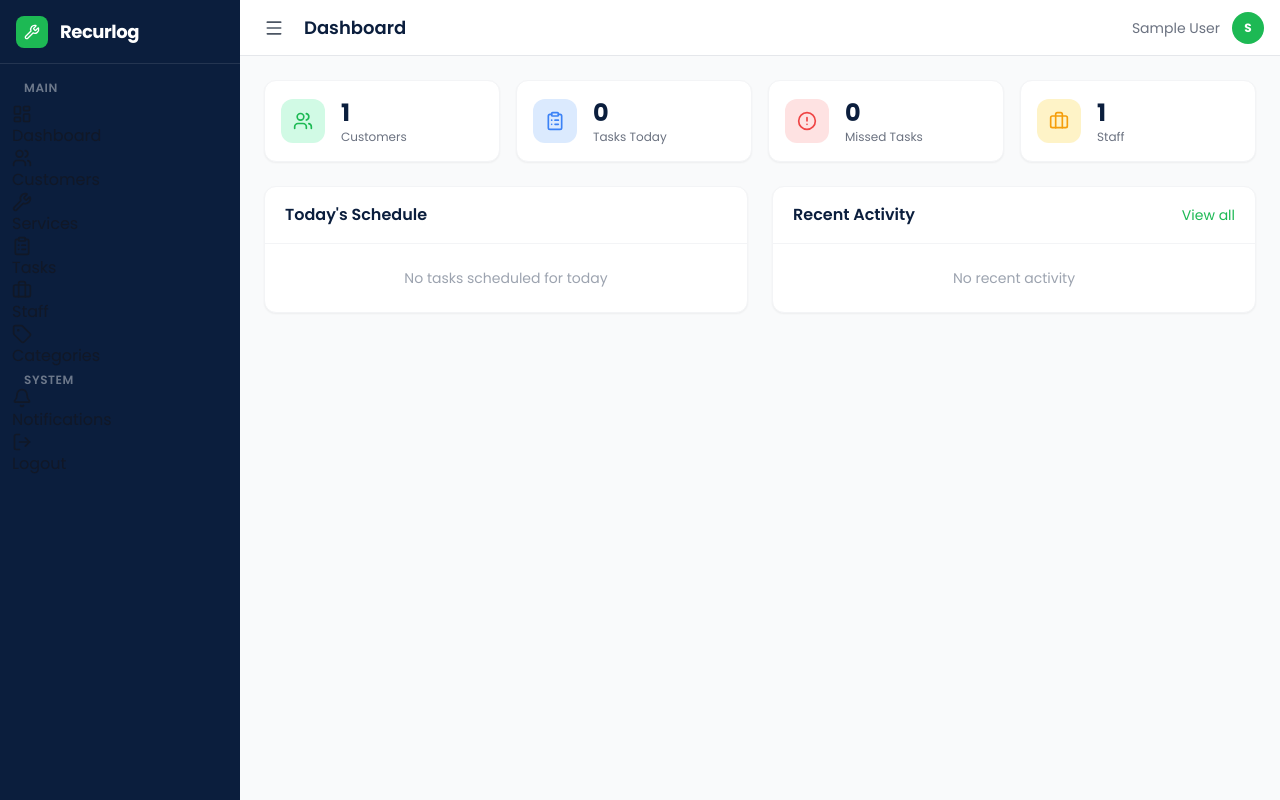
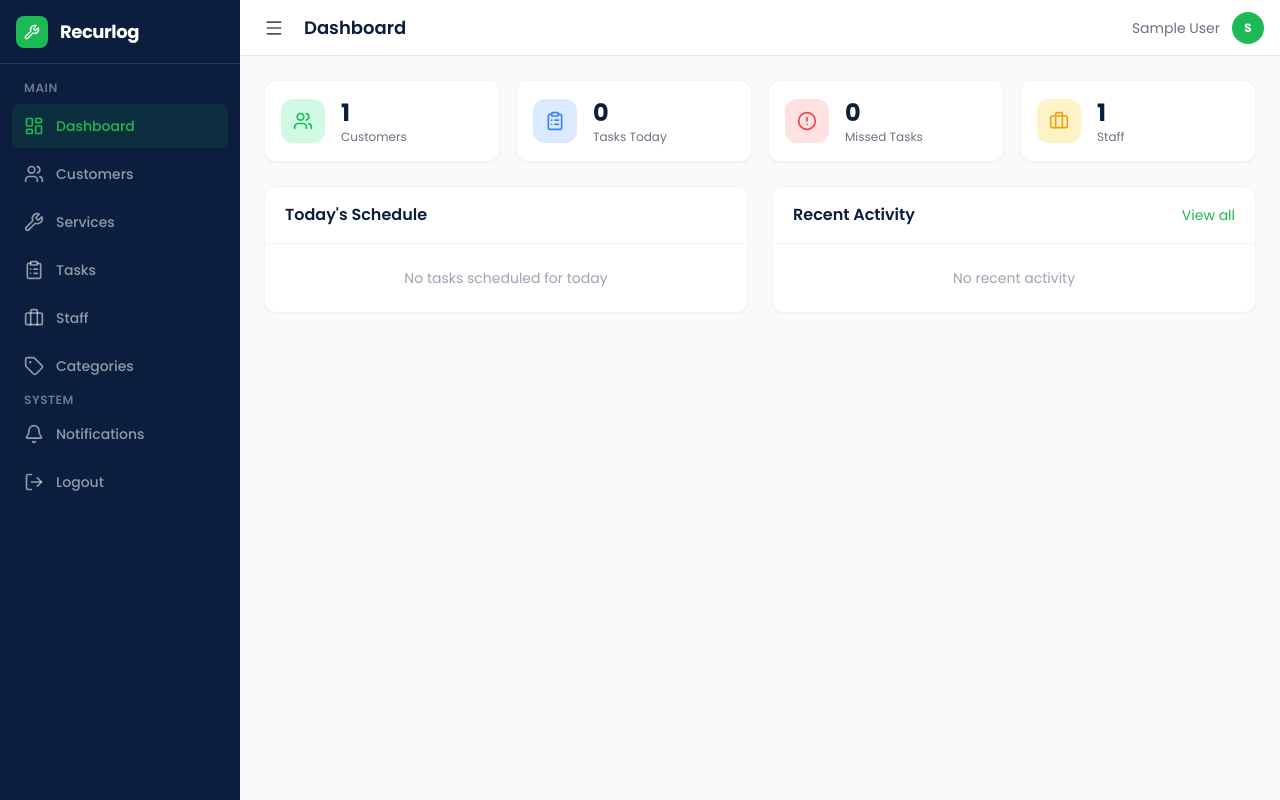
Before and after one commit to isoftrosolutions/recurlog, a PHP site: page /admin/dashboard.php in a window 1280 px wide. Run offline with PHP 8.4, Linux system fonts and the light colour scheme; the visitor is signed in with stand-in values (Sample User, id 1); data that the repository does not hold is empty; some libraries are stand-ins or nearby versions.

Commit message:
Fix admin sidebar — add missing nav link hover/active styles, fix collapsed selector, override custom.css conflicts

```diff
--- a/admin-assets/admin.css
+++ b/admin-assets/admin.css
@@ -1,49 +1,130 @@
-/* Admin panel overrides & sidebar layout */
+/* Admin panel — sidebar & layout */
+
+/* Override custom.css sidebar defaults for admin */
 .sidebar {
-  width: 240px;
+  width: 240px !important;
+  max-width: 240px !important;
   min-height: 100vh;
-  background: var(--color-navy);
-  position: fixed;
+  background: var(--color-navy) !important;
+  position: fixed !important;
   top: 0;
   left: 0;
   z-index: 40;
   display: flex;
   flex-direction: column;
+  transform: none !important;
+  transition: width 0.2s ease;
 }
 
 .sidebar.collapsed {
-  width: 60px;
+  width: 60px !important;
 }
+
+/* Sidebar brand */
+.sidebar-brand-name {
+  font-size: 18px;
+  font-weight: 700;
+  color: #fff;
+  white-space: nowrap;
+  overflow: hidden;
+}
+
+/* Sidebar section titles */
+.sidebar-section-title {
+  font-size: 11px;
+  font-weight: 600;
+  color: rgba(255,255,255,0.35);
+  text-transform: uppercase;
+  letter-spacing: 0.05em;
+  padding: 0 12px;
+  margin-bottom: 6px;
+  white-space: nowrap;
+  overflow: hidden;
+}
+
+/* Sidebar nav links */
+.sidebar-link {
+  display: flex;
+  align-items: center;
+  gap: 12px;
+  padding: 10px 12px;
+  border-radius: 8px;
+  font-size: 14px;
+  font-weight: 500;
+  color: rgba(255,255,255,0.55);
+  text-decoration: none;
+  transition: all 150ms;
+  min-height: 44px;
+  white-space: nowrap;
+  overflow: hidden;
+}
+
+.sidebar-link:hover {
+  color: #fff;
+  background: rgba(255,255,255,0.06);
+}
+
+.sidebar-link:active {
+  background: rgba(255,255,255,0.1);
+}
+
+.sidebar-link.active {
+  color: #1DB954;
+  background: rgba(29, 185, 84, 0.1);
+}
+
+.sidebar-link i {
+  width: 20px;
+  height: 20px;
+  flex-shrink: 0;
+}
+
+.sidebar-link span {
+  flex: 1;
+  overflow: hidden;
+  text-overflow: ellipsis;
+}
+
+/* Collapsed state */
 .sidebar.collapsed .sidebar-brand-name,
 .sidebar.collapsed .sidebar-link span,
 .sidebar.collapsed .sidebar-section-title {
   display: none;
 }
+
 .sidebar.collapsed .sidebar-link {
   justify-content: center;
   padding: 10px 0;
 }
 
+.sidebar.collapsed .sidebar-nav-wrap {
+  padding: 12px 8px;
+}
+
+/* Main content area */
 .main-content {
   margin-left: 240px;
   min-height: 100vh;
   transition: margin-left 0.2s;
 }
 
-.sidebar.collapsed + .main-content {
+.sidebar.collapsed ~ .main-content {
   margin-left: 60px;
 }
 
-/* Auth layout */
-.auth-page {
-  background: var(--color-navy);
-  min-height: 100vh;
+/* Stat card icon */
+.stat-icon {
+  width: 44px;
+  height: 44px;
+  border-radius: 12px;
   display: flex;
   align-items: center;
   justify-content: center;
+  font-size: 20px;
+  flex-shrink: 0;
 }
 
-/* Table wrapper for scrolling */
+/* Table wrapper */
 .table-wrap {
   overflow-x: auto;
   -webkit-overflow-scrolling: touch;
```
Also changed, not shown: other parts of admin-assets/admin.css (+19 -27 lines).
